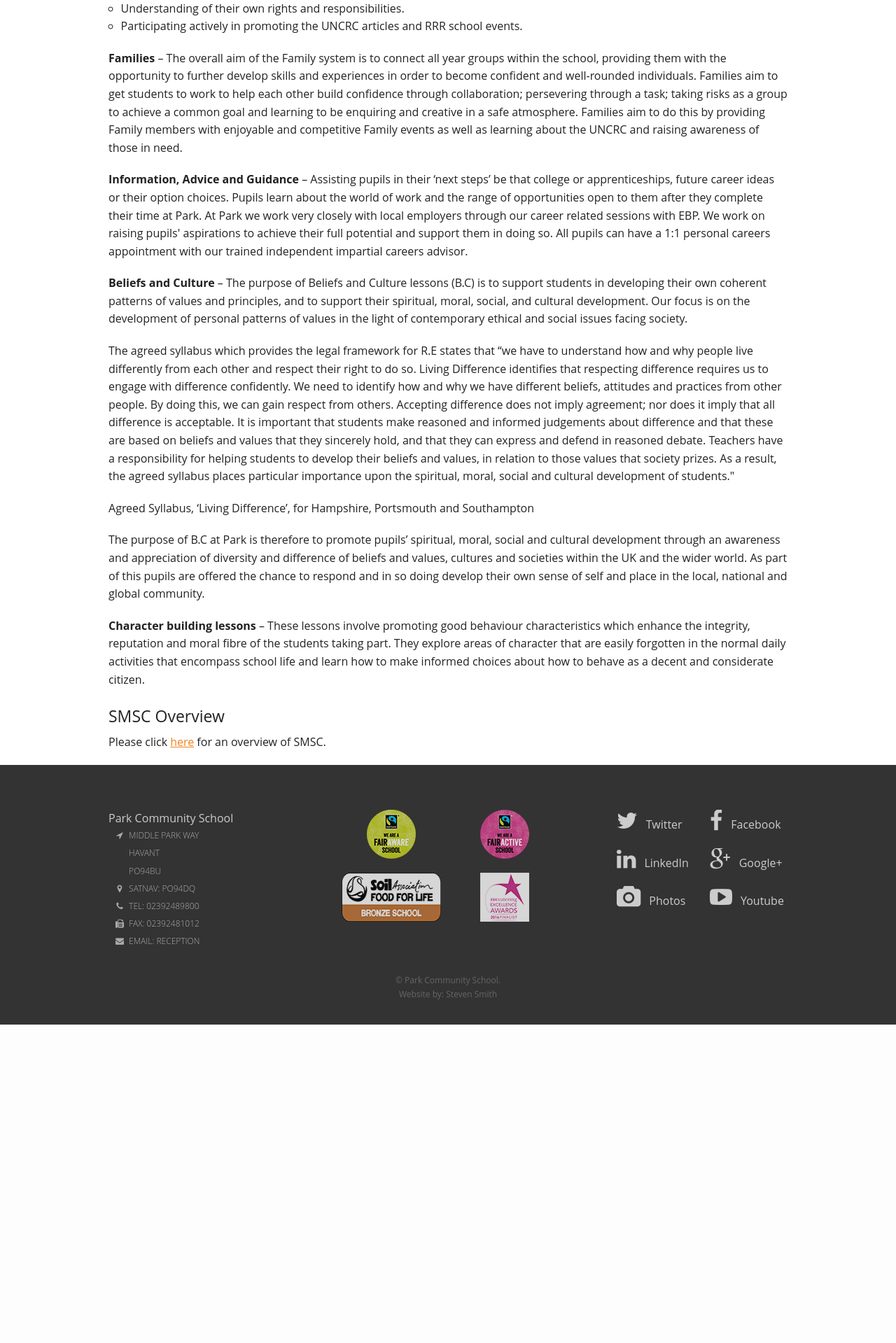
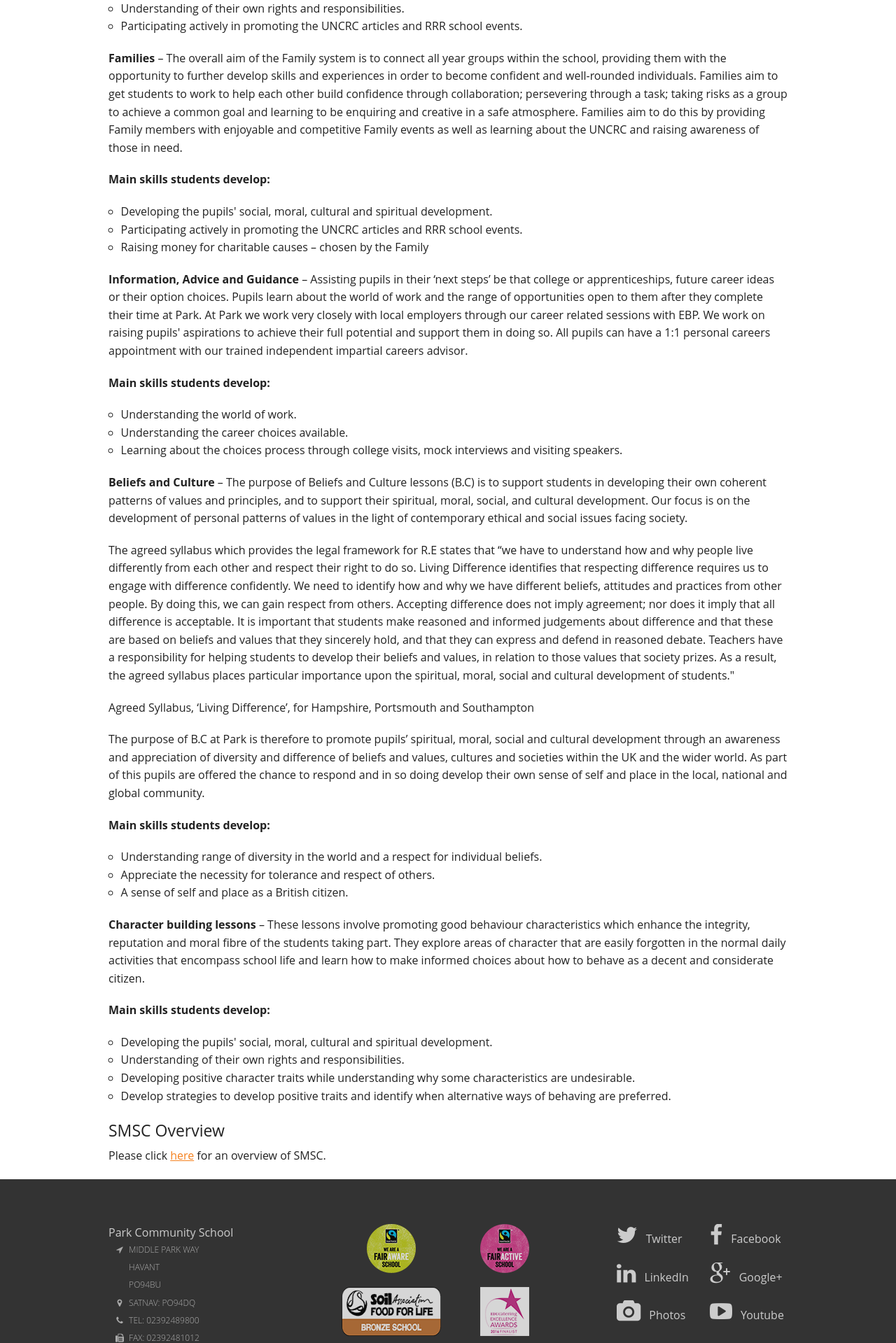
Before and after one commit to Livingdead1989/PCS-Dec2015, a PHP site: page /smsc.php in a window 1280 px wide. Shown: the part 1304-3223 px from the top of the page at 70% size. Before the commit the page ends 2768 px from the top, so only its background shows below. Run offline with PHP 8.4, Linux system fonts and the light colour scheme; some libraries are stand-ins or nearby versions.

Commit message:
SMSC Update

```diff
--- a/smsc.php
+++ b/smsc.php
@@ -50,72 +50,49 @@
                             <li>Developing the pupils' social, moral, cultural and spiritual development.</li>
                             <li>Understanding of their own rights and responsibilities.</li>
                             <li>Participating actively in promoting the UNCRC articles and RRR school events.</li>
-                    </ul>
+                        </ul>
 
              <p><strong>Families</strong> – The overall aim of the Family system is to connect all year groups within the school, providing them with the opportunity to further develop skills and experiences in order to become confident and well-rounded individuals. Families aim to get students to work to help each other build confidence through collaboration; persevering through a task; taking risks as a group to achieve a common goal and learning to be enquiring and creative in a safe atmosphere. Families aim to do this by providing Family members with enjoyable and competitive Family events as well as learning about the UNCRC and raising awareness of those in need.</p>
 
-            <ul class="accordion" data-accordion role="tablist">
 
-                <li class="accordion-navigation">
-                    <div id="panel1d" class="content" role="tabpanel" aria-labelledby="panel1d-heading">
-                        <p class="text-capitalize">Main skills students develop:</p>
+                    <p><strong>Main skills students develop:</strong></p>
                         <ul class="circle">
                             <li>Developing the pupils' social, moral, cultural and spiritual development.</li>
                             <li>Participating actively in promoting the UNCRC articles and RRR school events.</li>
                             <li>Raising money for charitable causes – chosen by the Family </li>
                         </ul>
-                    </div>
-                </li>
-            </ul>
              <p><strong>Information, Advice and Guidance</strong> – Assisting pupils in their ‘next steps’ be that college or apprenticeships, future career ideas or their option choices. Pupils learn about the world of work and the range of opportunities open to them after they complete their time at Park. At Park we work very closely with local employers through our career related sessions with EBP. We work on raising pupils' aspirations to achieve their full potential and support them in doing so. All pupils can have a 1:1 personal careers appointment with our trained independent impartial careers advisor.</p>
 
-            <ul class="accordion" data-accordion role="tablist">
 
-                <li class="accordion-navigation">
-                    <div id="panel1d" class="content" role="tabpanel" aria-labelledby="panel1d-heading">
-                        <p class="text-capitalize">Main skills students develop:</p>
+                    <p><strong>Main skills students develop:</strong></p>
                         <ul class="circle">
                             <li>Understanding the world of work.</li>
                             <li>Understanding the career choices available.</li>
                             <li>Learning about the choices process through college visits, mock interviews and visiting speakers.</li>
                         </ul>
-                    </div>
-                </li>
-            </ul>
+
              <p><strong>Beliefs and Culture</strong> – The purpose of Beliefs and Culture lessons (B.C) is to support students in developing their own coherent patterns of values and principles, and to support their spiritual, moral, social, and cultural development. Our focus is on the development of personal patterns of values in the light of contemporary ethical and social issues facing society.</p>
              <p>The agreed syllabus which provides the legal framework for R.E states that “we have to understand how and why people live differently from each other and respect their right to do so. Living Difference identifies that respecting difference requires us to engage with difference confidently. We need to identify how and why we have different beliefs, attitudes and practices from other people. By doing this, we can gain respect from others. Accepting difference does not imply agreement; nor does it imply that all difference is acceptable. It is important that students make reasoned and informed judgements about difference and that these are based on beliefs and values that they sincerely hold, and that they can express and defend in reasoned debate. Teachers have a responsibility for helping students to develop their beliefs and values, in relation to those values that society prizes. As a result, the agreed syllabus places particular importance upon the spiritual, moral, social and cultural development of students."</p>
              <p>Agreed Syllabus, ‘Living Difference’, for Hampshire, Portsmouth and Southampton</p>
              <p>The purpose of B.C at Park is therefore to promote pupils’ spiritual, moral, social and cultural development through an awareness and appreciation of diversity and difference of beliefs and values, cultures and societies within the UK and the wider world. As part of this pupils are offered the chance to respond and in so doing develop their own sense of self and place in the local, national and global community.</p>
 
-            <ul class="accordion" data-accordion role="tablist">
 
-                <li class="accordion-navigation">
-                    <div id="panel1d" class="content" role="tabpanel" aria-labelledby="panel1d-heading">
-                        <p class="text-capitalize">Main skills students develop:</p>
+                    <p><strong>Main skills students develop:</strong></p>
                         <ul class="circle">
                             <li>Understanding range of diversity in the world and a respect for individual beliefs.</li>
                             <li>Appreciate the necessity for tolerance and respect of others.</li>
                             <li>A sense of self and place as a British citizen.</li>
                         </ul>
-                    </div>
-                </li>
-            </ul>
              <p><strong>Character building lessons</strong> – These lessons involve promoting good behaviour characteristics which enhance the integrity, reputation and moral fibre of the students taking part. They explore areas of character that are easily forgotten in the normal daily activities that encompass school life and learn how to make informed choices about how to behave as a decent and considerate citizen.</p>
 
-            <ul class="accordion" data-accordion role="tablist">
 
-                <li class="accordion-navigation">
-                    <div id="panel1d" class="content" role="tabpanel" aria-labelledby="panel1d-heading">
-                        <p class="text-capitalize">Main skills students develop:</p>
+                    <p><strong>Main skills students develop:</strong></p>
                         <ul class="circle">
                             <li>Developing the pupils' social, moral, cultural and spiritual development.</li>
                             <li>Understanding of their own rights and responsibilities.</li>
                             <li>Developing positive character traits while understanding why some characteristics are undesirable.</li>
                             <li>Develop strategies to develop positive traits and identify when alternative ways of behaving are preferred.</li>
                         </ul>
-                    </div>
-                </li>
-            </ul>
 
             <h4>SMSC Overview</h4>
             <p>Please click <a href="/assets/curriculum/smsc.pdf" target="_blank">here</a> for an overview of SMSC.</p>
```
